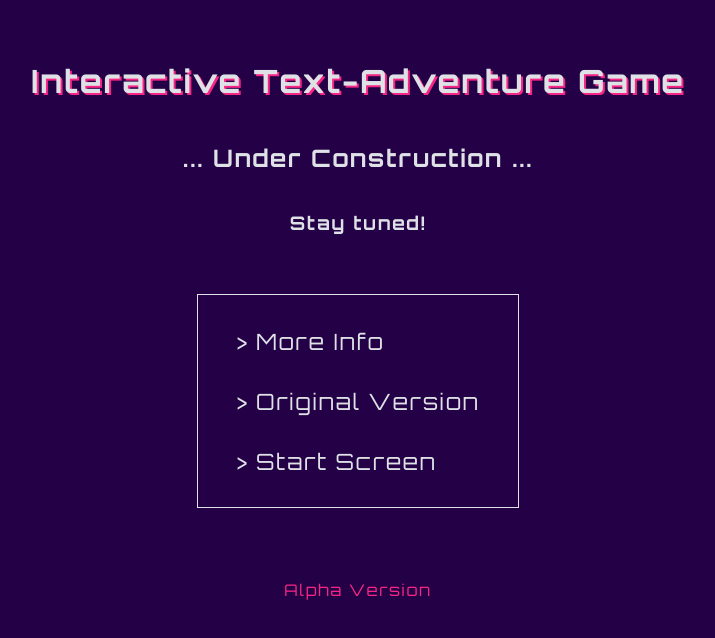
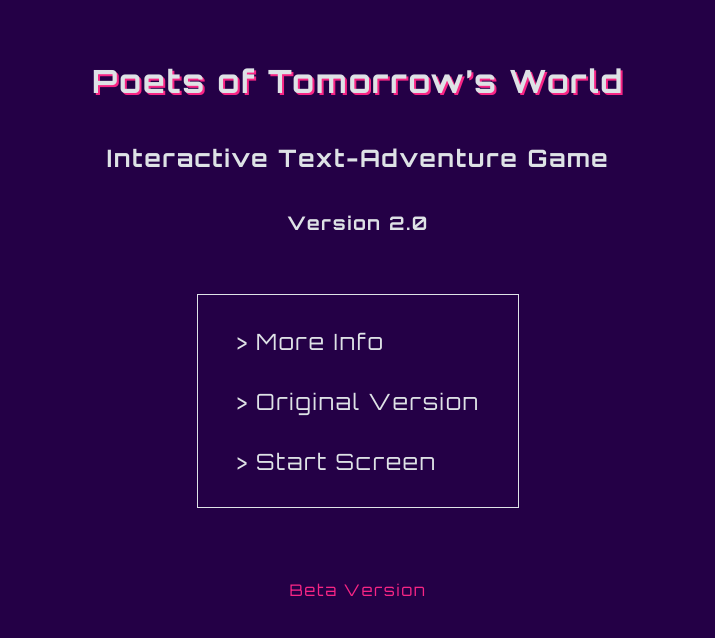
Before and after one commit to Dimterion/PoTW, a React (Vite) app: page /about in a window 1280 px wide. Shown: the top 638 px of the page, without its empty margins (282-997 px from the left). Built offline with nearby package versions, Linux system fonts and the light colour scheme; a web font is replaced by a local one.

Commit message:
update readme, footer & about page

```diff
--- a/src/components/Footer/Footer.jsx
+++ b/src/components/Footer/Footer.jsx
@@ -1,7 +1,7 @@
 import "./footer.css";
 
 function Footer() {
-  return <div className="footer-container">Alpha Version</div>;
+  return <div className="footer-container">Beta Version</div>;
 }
 
 export default Footer;
--- a/src/pages/AboutScreen/AboutScreen.jsx
+++ b/src/pages/AboutScreen/AboutScreen.jsx
@@ -5,9 +5,9 @@ import "./aboutScreen.css";
 function AboutScreen() {
   return (
     <div className="aboutScreen-container">
-      <h1 className="aboutScreen-title">Interactive Text-Adventure Game</h1>
-      <h2>... Under Construction ...</h2>
-      <h3>Stay tuned!</h3>
+      <h1 className="aboutScreen-title">Poets of Tomorrow’s World</h1>
+      <h2>Interactive Text-Adventure Game</h2>
+      <h3>Version 2.0</h3>
       <div className="aboutScreen-linksContainer">
         <a
           className="aboutScreen-link"
```
Also changed, not shown: 1 other file (tests, documents, lock files or other folders).
